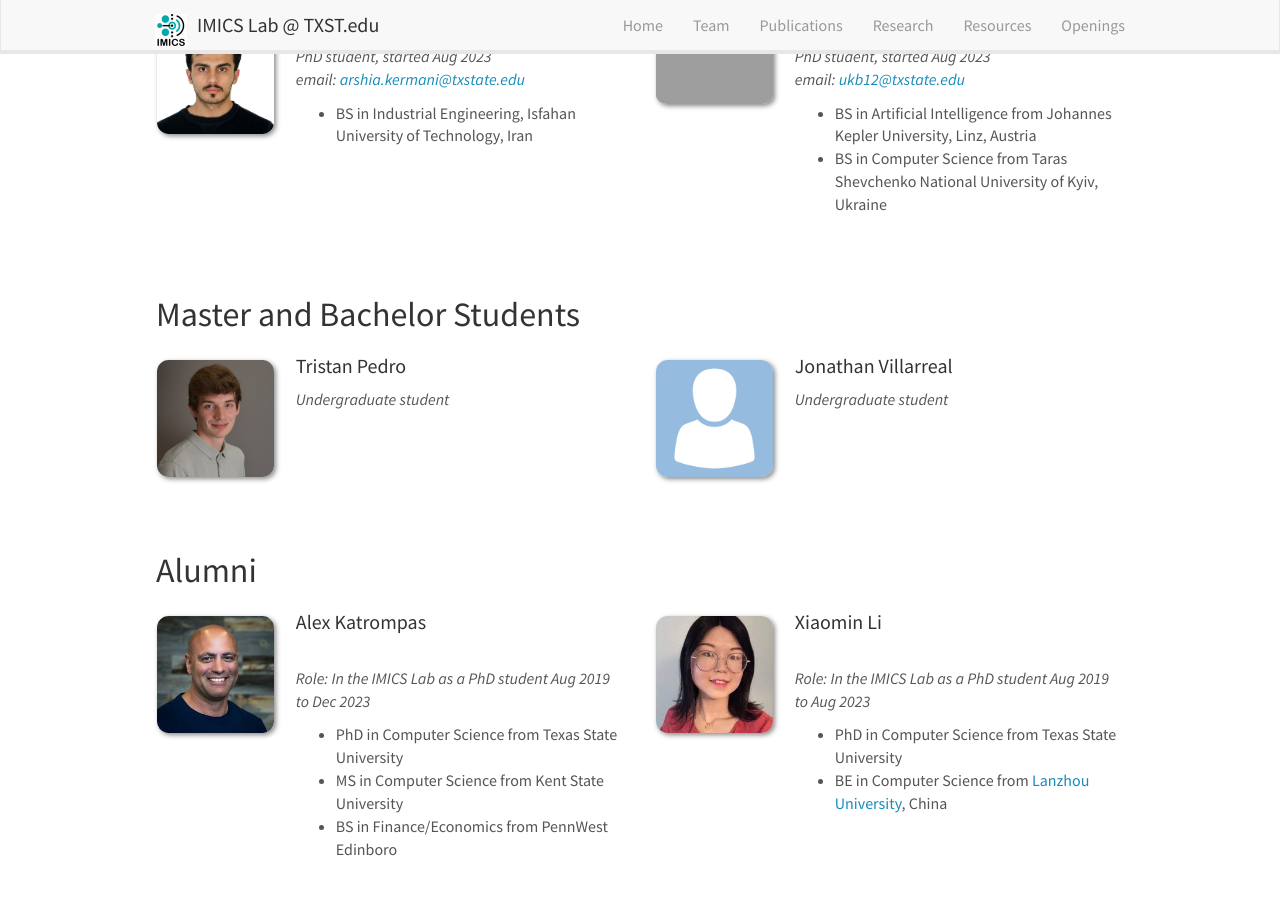
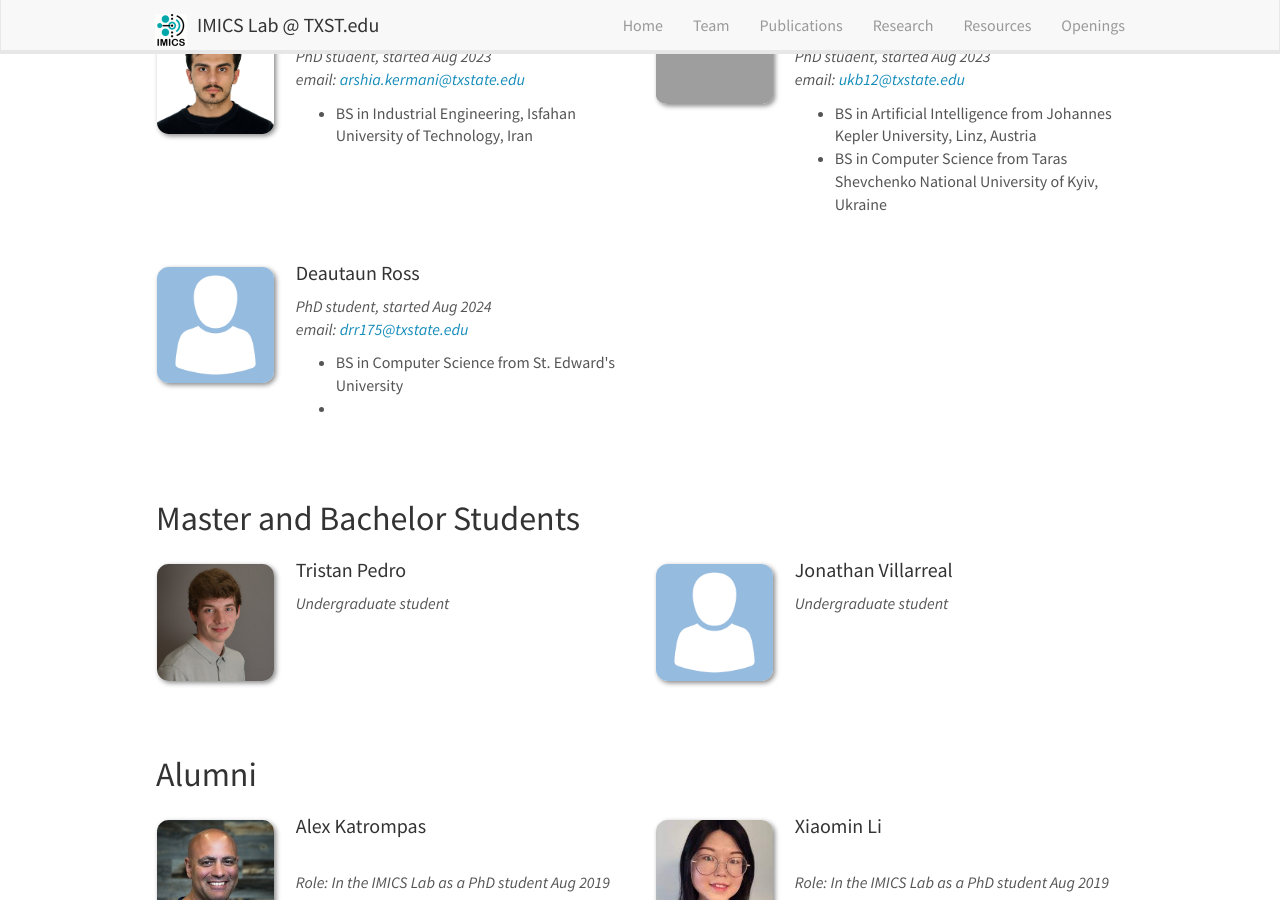
Before and after one commit to imics-lab/imics-lab.github.io, a Jekyll site: the page built from _pages/team.md, in a window 1280 px wide and 900 px high, scrolled down 797 px. Built offline with Jekyll 4.4.1, drawn with Linux system fonts in a browser that asks for light colours; nearby versions of some CDN libraries.

Commit message:
Update team_members.yml

```diff
--- a/_data/team_members.yml
+++ b/_data/team_members.yml
@@ -46,13 +46,12 @@
   education1: BS in Artificial Intelligence from Johannes Kepler University, Linz, Austria
   education2: BS in Computer Science from Taras Shevchenko National University of Kyiv, Ukraine
 
-# - name: Rajnish Kumar
-#   photo: rajnish.jpg
-#   info: PhD student, started Aug 2022
-#   email: rajnish.kumar@txstate.edu
-#   number_educ: 2
-#   education1: MS in Computer Science California State University, Los Angeles.
-#   education2: BE in Computer Engineering from Savitribai Phule Pune University, India
+- name: Deautaun Ross
+  photo: pic_placeholder.png
+  info: PhD student, started Aug 2024
+  email: drr175@txstate.edu
+  number_educ: 2
+  education1: BS in Computer Science from St. Edward's University
 
 # - name: "This could be you !"
 #   photo: rock.jpg
```
